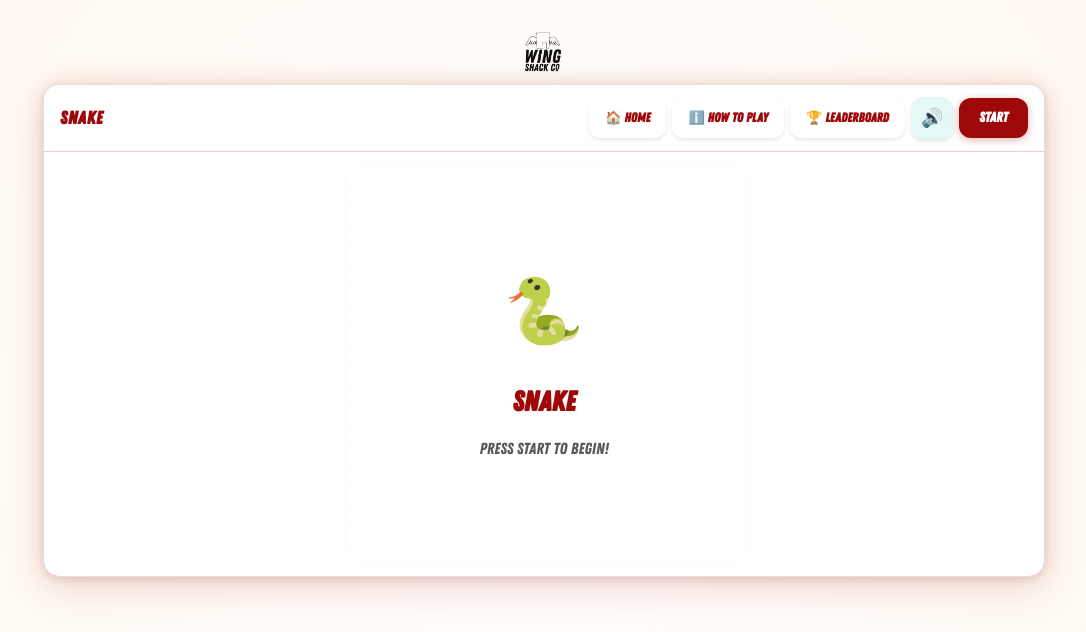
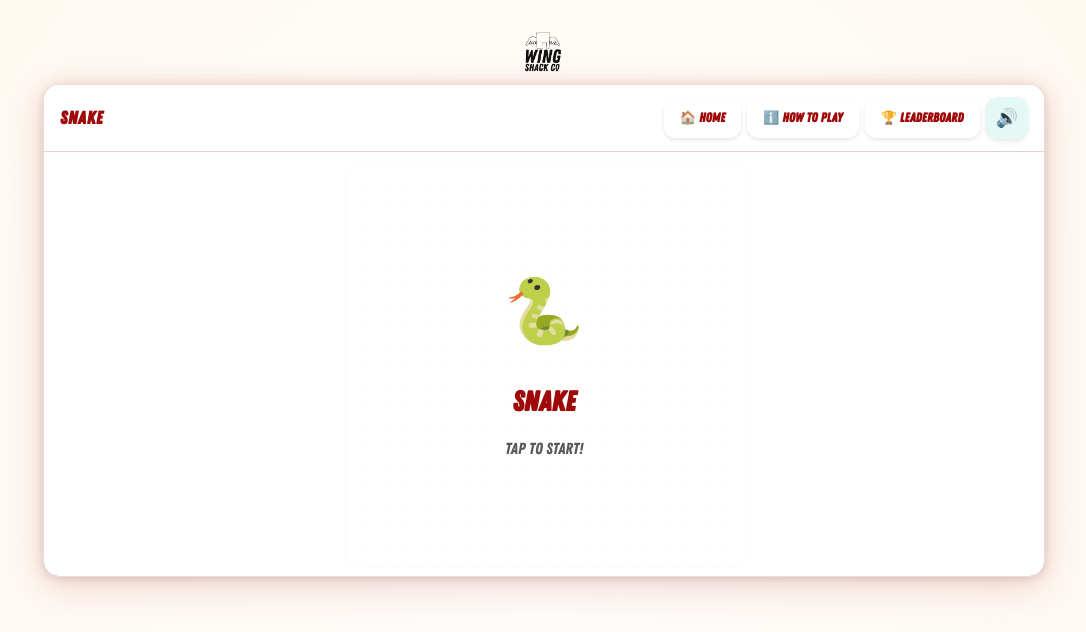
Before and after one commit to nigelbigappetite/wing-shack-arcade, a Next.js app: page /snake in a window 1280 px wide. Shown: the top 632 px of the page, without its empty margins (97-1183 px from the left). Built offline with nearby package versions, Linux system fonts and the light colour scheme.

Commit message:
Remove Start button from GameShell, enable tap-to-start for all games

```diff
--- a/components/GameShell.tsx
+++ b/components/GameShell.tsx
@@ -403,36 +403,8 @@ const GameShell = forwardRef<GameShellRef, GameShellProps>(
                 </button>
               )}
 
-              {/* Start/Reset Button */}
-              {!isPlaying ? (
-                <button
-                  onClick={handleStart}
-                  style={{
-                    padding: 'clamp(8px, 1.5vw, 10px) clamp(16px, 3vw, 20px)',
-                    backgroundColor: wingShackTheme.colors.primary,
-                    color: '#ffffff',
-                    border: 'none',
-                    borderRadius: wingShackTheme.borderRadius.md,
-                    cursor: 'pointer',
-                    fontSize: 'clamp(12px, 2.5vw, 14px)',
-                    fontWeight: wingShackTheme.typography.fontWeight.bold,
-                    fontFamily: wingShackTheme.typography.fontFamily.body,
-                    transition: 'all 0.2s ease',
-                    whiteSpace: 'nowrap',
-                    boxShadow: '0 2px 8px rgba(159, 8, 8, 0.3)',
-                  }}
-                  onMouseEnter={(e) => {
-                    e.currentTarget.style.transform = 'translateY(-1px)';
-                    e.currentTarget.style.boxShadow = '0 4px 12px rgba(159, 8, 8, 0.4)';
-                  }}
-                  onMouseLeave={(e) => {
-                    e.currentTarget.style.transform = 'translateY(0)';
-                    e.currentTarget.style.boxShadow = '0 2px 8px rgba(159, 8, 8, 0.3)';
-                  }}
-                >
-                  Start
-                </button>
-              ) : (
+              {/* Reset Button - Only show when game is playing */}
+              {isPlaying && (
                 <button
                   onClick={handleReset}
                   style={{
--- a/components/games/Snake.tsx
+++ b/components/games/Snake.tsx
@@ -1049,6 +1049,11 @@ const Snake: React.FC<SnakeProps> = ({ onScore, onGameOver }) => {
           <motion.div
             initial={{ opacity: 0 }}
             animate={{ opacity: 1 }}
+            onClick={() => {
+              if (gameState === 'idle') {
+                startGame();
+              }
+            }}
             style={{
               position: 'absolute',
               top: 0,
@@ -1064,6 +1069,7 @@ const Snake: React.FC<SnakeProps> = ({ onScore, onGameOver }) => {
               zIndex: 15,
               padding: isTouchDevice ? 'clamp(20px, 4vw, 40px)' : 'clamp(12px, 2vw, 20px)',
               borderRadius: 0,
+              cursor: 'pointer',
             }}
           >
             <div
@@ -1094,7 +1100,7 @@ const Snake: React.FC<SnakeProps> = ({ onScore, onGameOver }) => {
                 maxWidth: '400px',
               }}
             >
-              Press Start to begin!
+              Tap to start!
             </div>
           </motion.div>
         )}
```
Also changed, not shown: components/games/SauceSimon.tsx (+7 -1 lines), components/games/WingTapFrenzy.tsx (+7 -1 lines), app/sauce-simon/leaderboard/page.tsx (line endings or trailing spaces).
